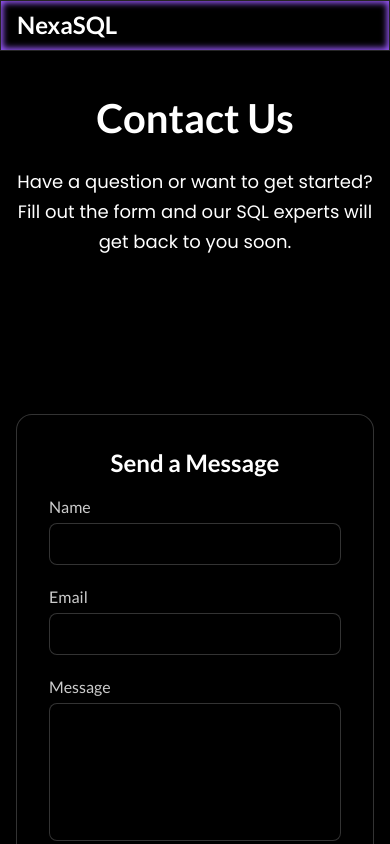
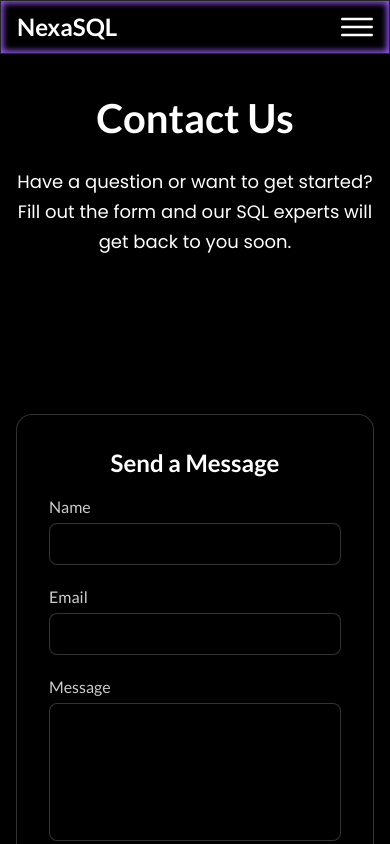
Before and after one commit to abdulsamad2003/NexSql, a Next.js app: page /contact in a window 390 px wide. Shown: the top 844 px of the page. Built offline with nearby package versions, Linux system fonts and the light colour scheme.

Commit message:
mob responsive

```diff
--- a/app/components/Header.js
+++ b/app/components/Header.js
@@ -4,6 +4,7 @@ import Link from "next/link";
 import styles from "../styling/StakingButton.module.css";
 
 const Header = () => {
+  const [mobileOpen, setMobileOpen] = useState(false);
   return (
     <div className="px-4">
       <div
@@ -16,6 +17,7 @@ const Header = () => {
           <Link href="/" className="cursor-pointer">
             <h1 className="text-[24px] leading-[28.8px] font-bold text-white">NexaSQL</h1>
           </Link>
+          {/* Desktop Nav */}
           <ul className="hidden lg:flex items-center space-x-6 text-white mx-auto">
             <li>
               <Link href="/">
@@ -41,16 +43,49 @@ const Header = () => {
           <div className="hidden lg:block">
             <ContactButton />
           </div>
+          {/* Mobile Hamburger */}
+          <button
+            className="lg:hidden text-white ml-2"
+            onClick={() => setMobileOpen((open) => !open)}
+            aria-label="Open mobile menu"
+          >
+            {/* Simple Hamburger Icon */}
+            <svg width="32" height="32" fill="none" viewBox="0 0 24 24">
+              <rect y="5" width="24" height="2" rx="1" fill="currentColor" />
+              <rect y="11" width="24" height="2" rx="1" fill="currentColor" />
+              <rect y="17" width="24" height="2" rx="1" fill="currentColor" />
+            </svg>
+          </button>
         </div>
+        {/* Mobile Dropdown */}
+        {mobileOpen && (
+          <div className="lg:hidden absolute top-full left-0 w-full bg-black border-t border-white/10 shadow-xl rounded-b-[14px] z-50 animate-fade-in flex flex-col items-center py-6 gap-4">
+            <Link href="/" className="w-full text-center py-2" onClick={() => setMobileOpen(false)}>
+              <span className="hover:text-[#9B59FF] cursor-pointer text-lg">Home</span>
+            </Link>
+            <Link href="/services" className="w-full text-center py-2" onClick={() => setMobileOpen(false)}>
+              <span className="hover:text-[#9B59FF] cursor-pointer text-lg">Services</span>
+            </Link>
+            <Link href="/pricing" className="w-full text-center py-2" onClick={() => setMobileOpen(false)}>
+              <span className="hover:text-[#9B59FF] cursor-pointer text-lg">Pricing</span>
+            </Link>
+            <Link href="/about" className="w-full text-center py-2" onClick={() => setMobileOpen(false)}>
+              <span className="hover:text-[#9B59FF] cursor-pointer text-lg">About</span>
+            </Link>
+            <div className="w-full flex justify-center pt-2">
+              <ContactButton onClick={() => setMobileOpen(false)} />
+            </div>
+          </div>
+        )}
       </div>
     </div>
   );
 };
 
-const ContactButton = () => {
+const ContactButton = ({ onClick }) => {
   const [isHovered, setIsHovered] = useState(false);
   return (
-    <Link href="/contact">
+    <Link href="/contact" onClick={onClick}>
       <div
         className={`${styles.stakingButton} h-[41px] ${isHovered ? styles.hovered : ""}`}
         onMouseEnter={() => setIsHovered(true)}
```
